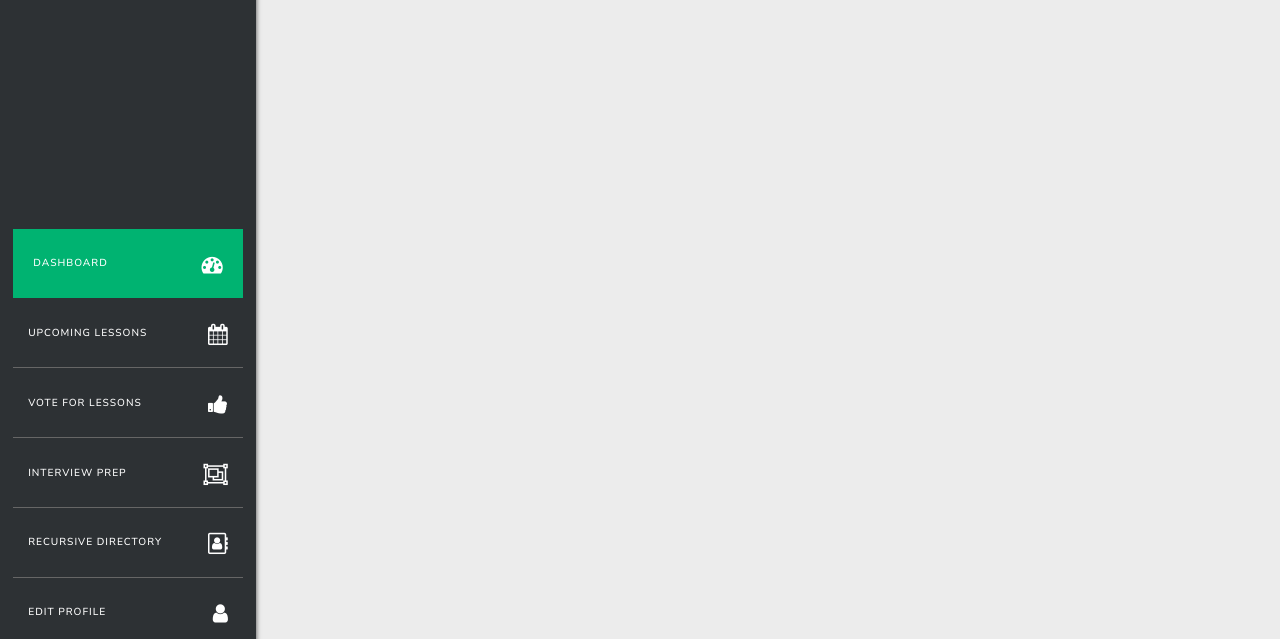
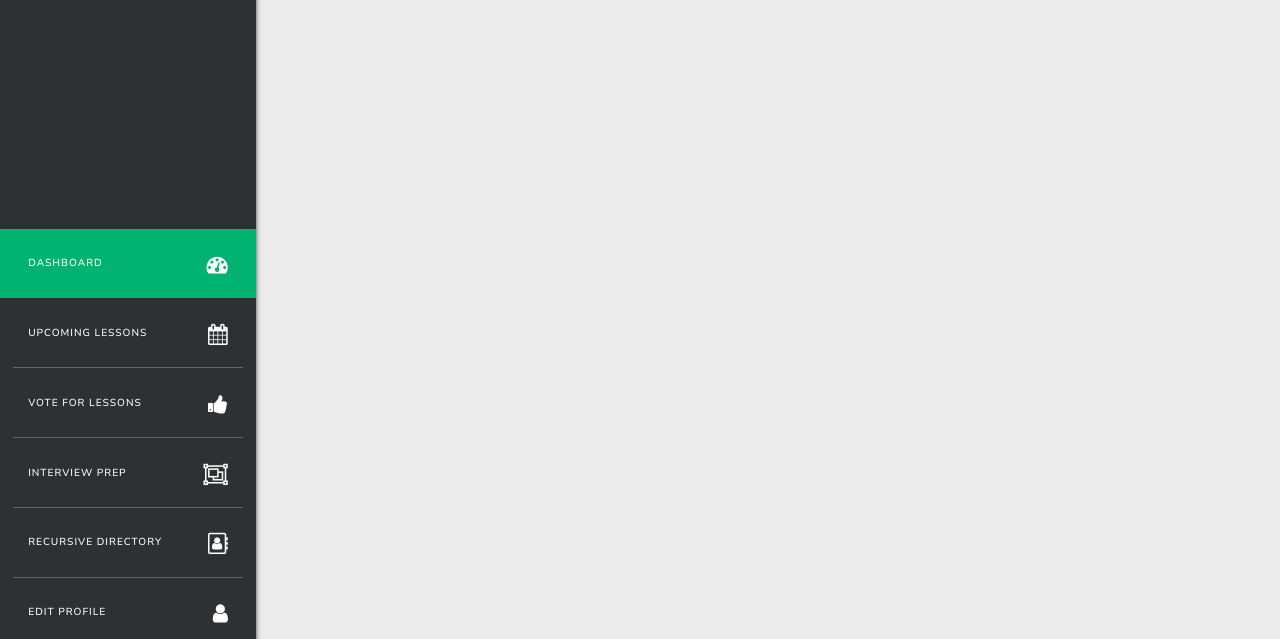
Before and after one commit to RecursiveThinking/recursive_thinking_website, a website: page layout.html in a window 1280 px wide. In both pictures the pointer is over the element "DASHBOARD". Shown: the part 93-732 px from the top of the page. Drawn offline with Linux system fonts and the light colour scheme.

Commit message:
fix a silly mistake I made and stop navbar text from jumping around so much

```diff
--- a/css/sidebar.css
+++ b/css/sidebar.css
@@ -105,9 +105,9 @@
 }
 
 .sidebar .sidebar-item:hover {
-    margin: 0 5%;
-    padding-left: 8%;
-    padding-right: 8%;
+    margin: 0;
+    padding-left: 11%;
+    padding-right: 11%;
     background-color: #00b371;
     cursor: pointer;
     border-top: 0rem solid #2d3134;
```
